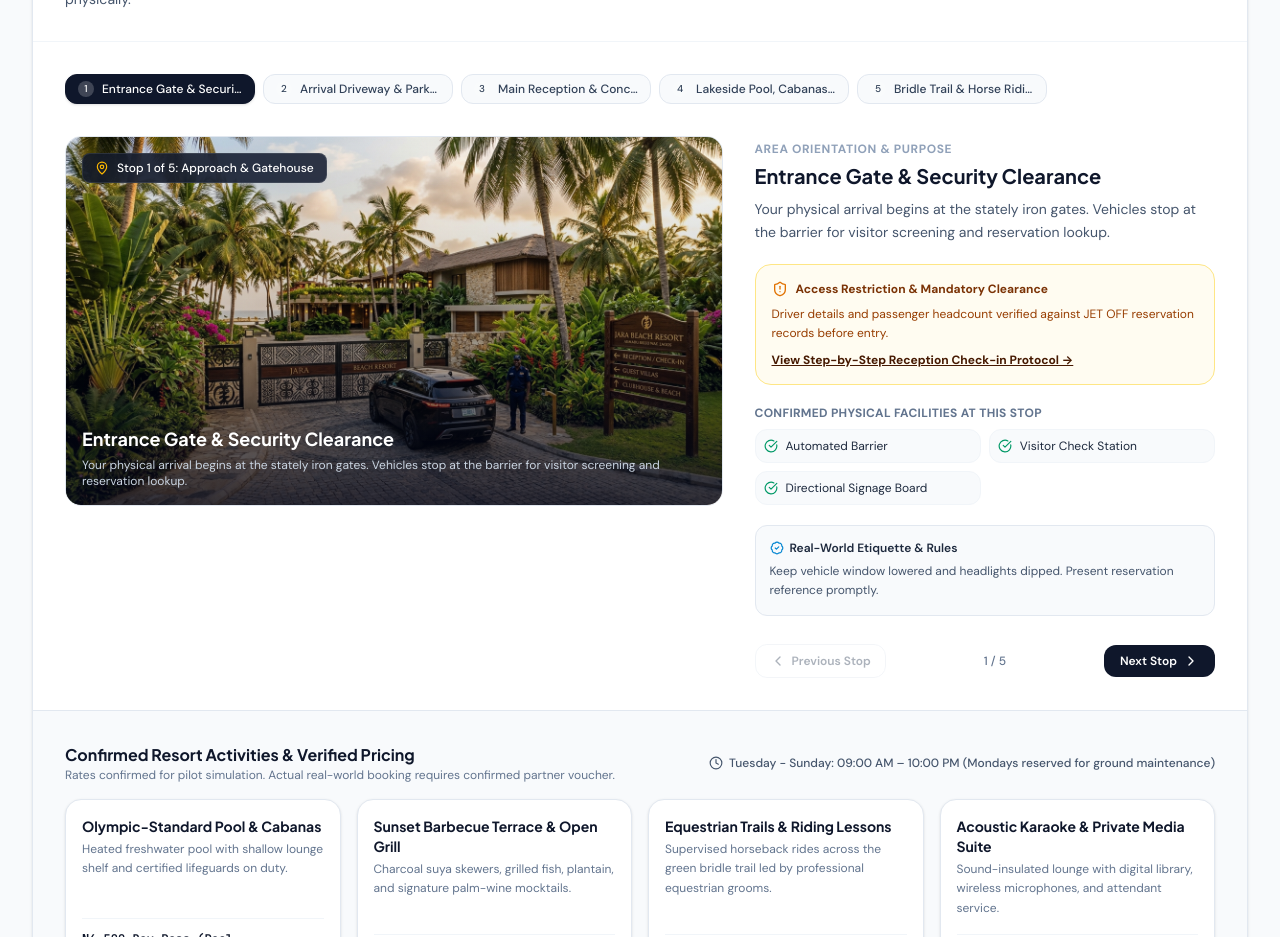
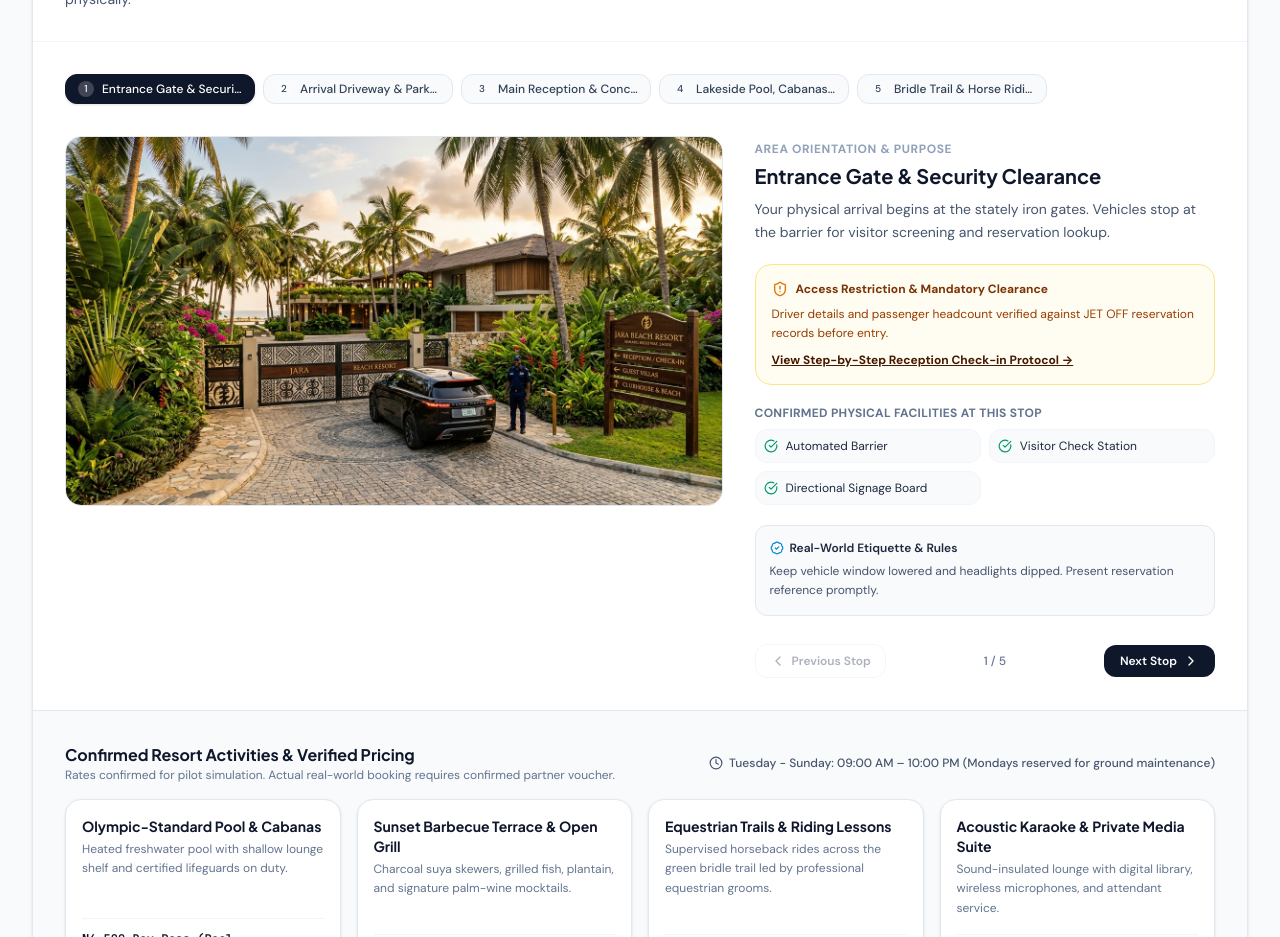
Before and after one commit to ArtwayVince/J-off, a React (Vite) app: page / in a window 1280 px wide. Shown: the part 860-1797 px from the top of the page. Built offline with nearby package versions, Linux system fonts and the light colour scheme.

Commit message:
Remove duplicate text overlays from resort tour photos

```diff
--- a/src/components/views/InteractiveResortTour.tsx
+++ b/src/components/views/InteractiveResortTour.tsx
@@ -136,19 +136,6 @@ export const InteractiveResortTour: React.FC<Props> = ({
                 referrerPolicy="no-referrer"
                 className="w-full h-full object-cover transition-transform duration-500 group-hover:scale-105"
               />
-              <div className="absolute inset-0 bg-gradient-to-t from-slate-950/80 via-slate-950/20 to-transparent pointer-events-none" />
-
-              {/* Media Overlay Badge */}
-              <div className="absolute top-4 left-4 bg-slate-900/85 backdrop-blur-md px-3 py-1.5 rounded-lg border border-white/10 text-white text-xs font-medium flex items-center gap-2">
-                <MapPin className="w-3.5 h-3.5 text-amber-400" />
-                <span>Stop {activeStopIndex + 1} of {destination.tourStops.length}: {currentStop.area}</span>
-              </div>
-
-              {/* Stop Title On Overlay */}
-              <div className="absolute bottom-4 left-4 right-4 text-white">
-                <h3 className="text-lg font-bold text-white drop-shadow-sm">{currentStop.title}</h3>
-                <p className="text-xs text-slate-300 mt-1 line-clamp-2">{currentStop.description}</p>
-              </div>
             </div>
 
             {/* Information & Protocol Details */}
```
